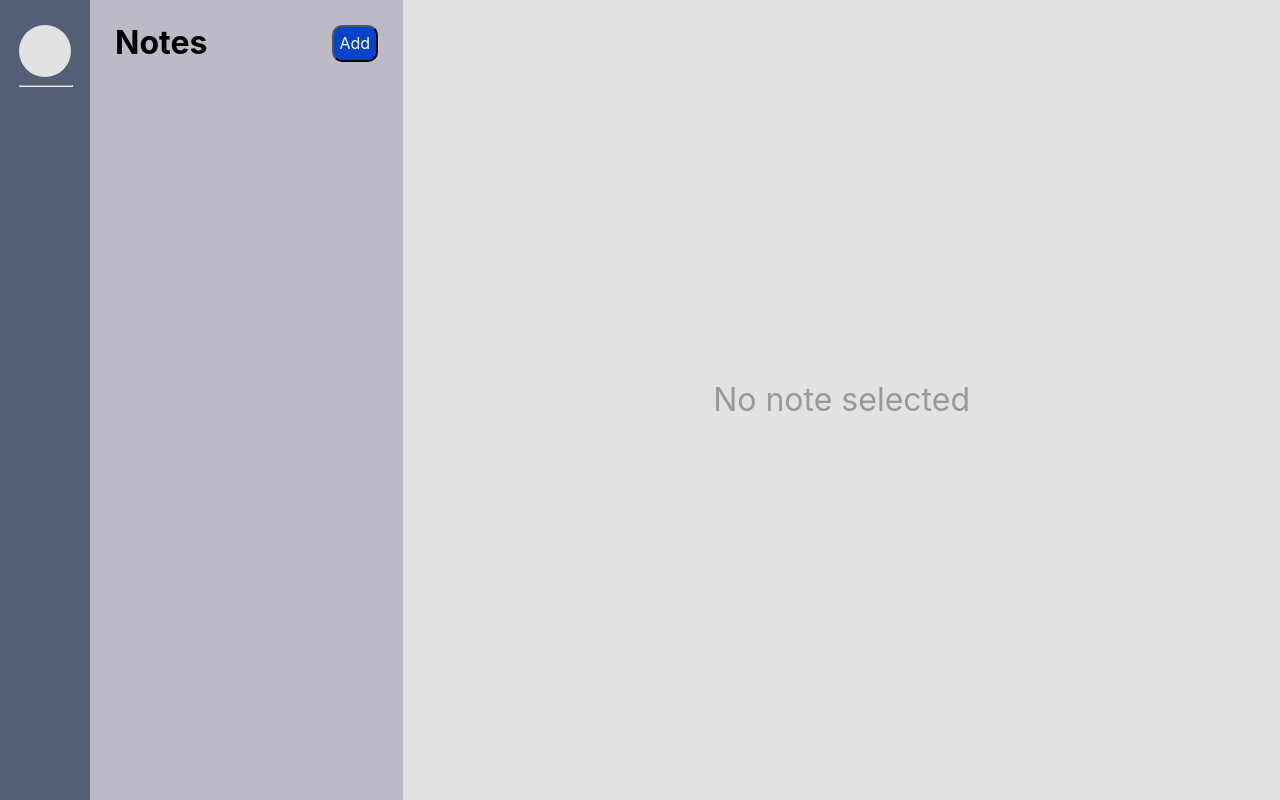
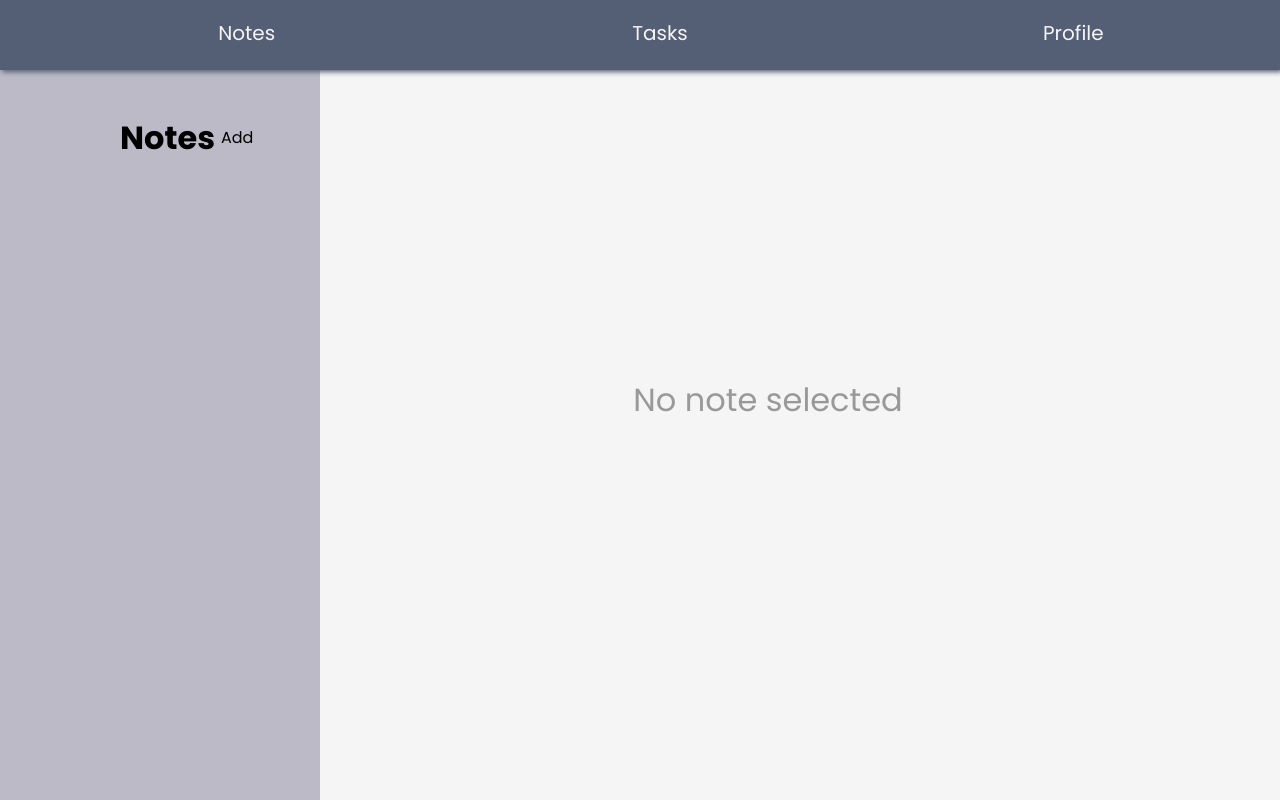
Before and after one commit to raiyanjaz/Notes_App, a React (Create React App) app in the folder notesapp/: page / in a window 1280 px wide. Built offline with nearby package versions, Linux system fonts and the light colour scheme.

Commit message:
Reworked Header Styling

```diff
--- a/notesapp/src/App.js
+++ b/notesapp/src/App.js
@@ -1,12 +1,14 @@
 import {useState} from "react"
 
 import './styles/App.css';
+import './styles/Header.css'
 import './styles/ProfileView.css'
+
 
 import ProfileView from "./components/ProfileView";
 import Sidebar from './components/Sidebar';
 import Main from './components/Main';
-import SideHeader from "./components/SideHeader";
+import Header from "./components/Header";
 
 function App() {
 
@@ -53,7 +55,7 @@ function App() {
   if (openProfileView) { // When profile picture is clicked, only sideheader and profile view will be open
     return (
       <div className="App">
-        <SideHeader
+        <Header
           onClick={profileViewOpen}
         />
         <ProfileView />
@@ -64,7 +66,7 @@ function App() {
   // Returns general view
   return (
     <div className="App">
-      <SideHeader
+      <Header
         onClick={profileViewOpen}
       />
       <Sidebar
--- /dev/null
+++ b/notesapp/src/components/Header.js
@@ -0,0 +1,13 @@
+function Header(props) {
+  return (
+    <header className="main-header">
+      <ul>
+        <li> <button className="notes-button"> Notes </button> </li>
+        <li> <button className="tasks-button"> Tasks </button> </li>
+        <li> <button className="profile-button" onClick={props.onClick}> Profile </button> </li>
+      </ul>
+    </header>
+  )
+}
+
+export default Header;
--- a/notesapp/src/components/ProfileView.js
+++ b/notesapp/src/components/ProfileView.js
@@ -1,7 +1,9 @@
 function ProfileView() {
     return (
-        <div className="app-profile-view">
+        <div className="profile-view">
+            <div className="">
 
+            </div>
         </div>
     )
 }
--- a/notesapp/src/components/SideHeader.js
+++ /dev/null
@@ -1,12 +0,0 @@
-function SideHeader(props) {
-  return (
-    <div className="app-sideHeader">
-      <div className="sideHeader-header">
-        <button className="profile" onClick={props.onClick} />
-				<hr />
-      </div>
-    </div>
-  )
-}
-
-export default SideHeader;
--- a/notesapp/src/styles/App.css
+++ b/notesapp/src/styles/App.css
@@ -1,4 +1,5 @@
 @import url("https://cdnjs.cloudflare.com/ajax/libs/normalize/8.0.1/normalize.min.css");
+@import url('https://fonts.googleapis.com/css?family=Poppins:400,700,900');
 
 * {
     box-sizing: border-box;
@@ -8,27 +9,22 @@
 
 body,
 .App {
-    font-family: -apple-system, BlinkMacSystemFont, "Segoe UI", Roboto, Oxygen,
-        Ubuntu, Cantarell, "Open Sans", "Helvetica Neue", sans-serif;
+    font-family: 'Poppins';
     width: 100%;
     height: 100vh;
     overflow: hidden;
     font-size: 16px;
-    background: #E2E2E2;
+    background: #F5F5F5;
 }
 
 button {
-    background: #0044cc;
-    border-radius: 10px;
     margin: 0;
     padding: 10;
     font-size: inherit;
     font-family: inherit;
     cursor: pointer;
-    color: #ffffff;
-}
-button:hover {
-    background: #6a8dd4;
+    background: none;
+    border: none;
 }
 
 .App {
@@ -62,8 +58,9 @@ button:hover {
 .app-sidebar-header {
     display: flex;
     justify-content: space-between;
-        padding: 25px;
+    padding: 120px;
 }
+
 .app-sidebar-header h1 {
     margin: 0;
 }
@@ -77,20 +74,25 @@ button:hover {
     padding: 25px;
     cursor: pointer;
 }
+
 .sidebar-note-title {
     display: flex;
     justify-content: space-between;
 }
+
 .app-sidebar-note button {
     background: #ec2121;
     color: #ffffff;
 }
+
 .app-sidebar-note button:hover {
     background: #dd6d6d;
 }
+
 .app-sidebar-note p {
     margin: 10px 0;
 }
+
 .app-sidebar-note small {
     display: block;
     color: #999;
@@ -99,7 +101,9 @@ button:hover {
 .app-sidebar-note:hover {
     background: #ddd;
 }
-    .app-sidebar-note.active, .app-sidebar-note.active small {
+
+.app-sidebar-note.active,
+.app-sidebar-note.active small {
     background: #08c;
     color: white;
 }
@@ -110,6 +114,7 @@ button:hover {
     width: 70%;
     height: 100vh;
 }
+
 .app-main-note-edit,
 .app-main-note-preview {
     height: 50vh;
@@ -141,6 +146,7 @@ button:hover {
     font-size: inherit;
     font-family: inherit;
 }
+
 .app-main-note-edit input {
     height: 50px;
     font-size: 2rem;
@@ -163,31 +169,3 @@ button:hover {
     font-size: 1rem;
     line-height: 2rem;
 }
-
-/* SIDEHEADER STYLES */
-
-.app-sideHeader {
-    width: 90px;
-    height: 100vh;
-    background-color: #545E75
-}
-
-    .sideHeader-header {
-        padding-top: 25px;
-        padding-bottom: 25px;
-        padding-left: 19px;
-    }
-
-    .profile {
-        background-color: #E2E2E2;
-        border: none;
-        border-radius: 100%;
-        padding: 26px;
-        margin-right: 45px;
-    }
-
-    hr {
-        background-color: #E2E2E2;
-        width: 52px;
-        margin-right: 45px;
-    }
--- /dev/null
+++ b/notesapp/src/styles/Header.css
@@ -0,0 +1,98 @@
+/* Header View */
+
+.main-header {
+    position: fixed;
+    width: 100vw;
+    height: 70px;
+    background: #545E75;
+    box-shadow: 2px 2px 5px #545E75;
+}
+
+ul {
+    display: flex;
+    justify-content: space-around;
+    align-items: center;
+}
+
+li {
+    list-style: none;
+    padding: 0;
+}
+
+.notes-button {
+    position: relative;
+    width: 100px;
+    height: 35px;
+    font-size: 20px;
+    text-align: center;
+    color: #F5F5F5;
+    display: block;
+    transition: 0.3s;
+}
+
+.tasks-button {
+    position: relative;
+    width: 100px;
+    height: 35px;
+    font-size: 20px;
+    text-align: center;
+    color: #F5F5F5;
+    display: block;
+    transition: 0.3s;
+}
+
+.profile-button {
+    position: relative;
+    width: 100px;
+    height: 35px;
+    font-size: 20px;
+    text-align: center;
+    color: #F5F5F5;
+    display: block;
+    transition: 0.3s;
+}
+
+.notes-button:before {
+    content: "";
+    position: absolute;
+    left: 0;
+    bottom: -19px;
+    width: 0;
+    height: 3px;
+    background-color: #F5F5F5;
+    transition: width 0.25s ease-out;
+}
+
+.notes-button:hover:before {
+    width: 100%;
+}
+
+.tasks-button:before {
+    content: "";
+    position: absolute;
+    left: 0;
+    bottom: -19px;
+    width: 0;
+    height: 3px;
+    background-color: #F5F5F5;
+    transition: width 0.25s ease-out;
+}
+
+.tasks-button:hover:before {
+    width: 100%;
+}
+
+.profile-button:before {
+    content: "";
+    position: absolute;
+    left: 0;
+    bottom: -19px;
+    width: 0;
+    height: 3px;
+    background-color: #F5F5F5;
+    transition: width 0.25s ease-out;
+}
+
+.profile-button:hover:before {
+    width: 100%;
+}
--- a/notesapp/src/styles/ProfileView.css
+++ b/notesapp/src/styles/ProfileView.css
@@ -1,6 +1,6 @@
 /* Profile View */
 
-.app-profile-view {
+.profile-view {
     width: 100%;
     height: 100vh;
     background-color: #E2E2E2;
```
Lines whose indentation alone changed are shown as unchanged.
